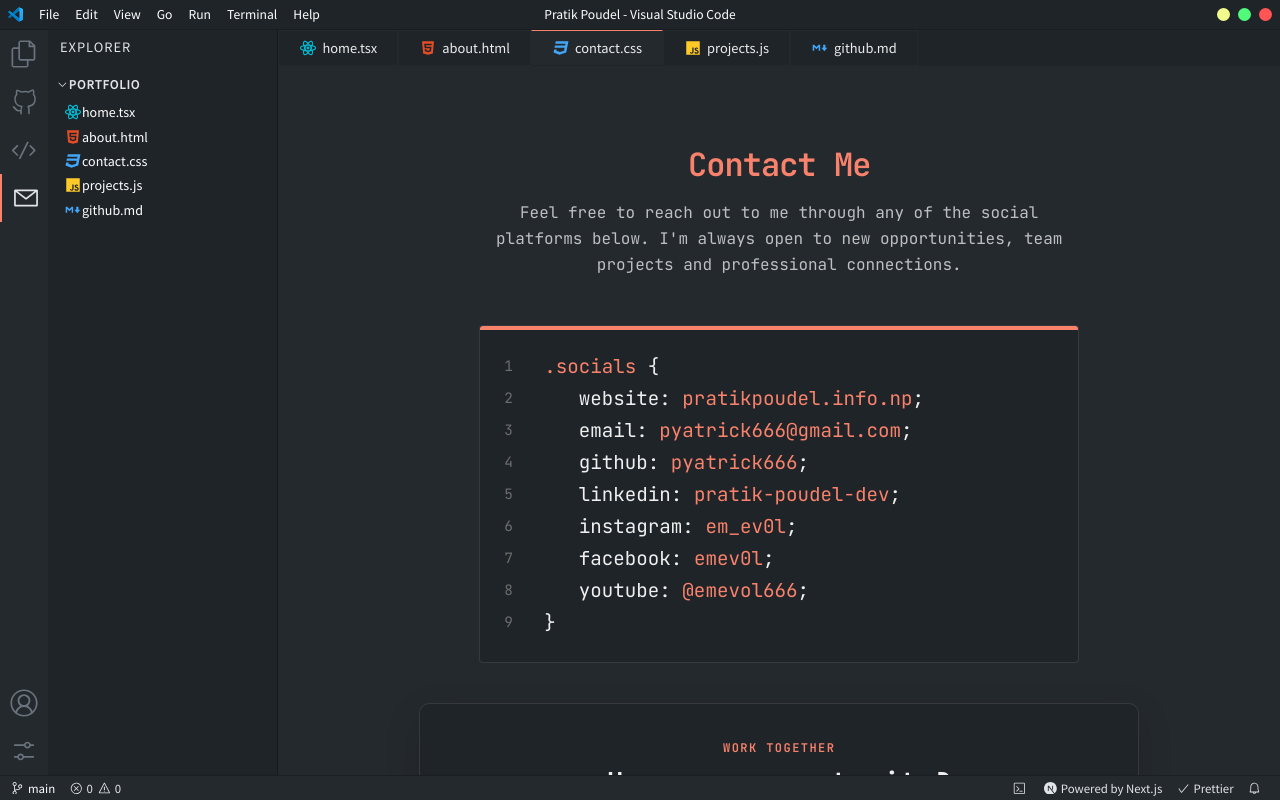
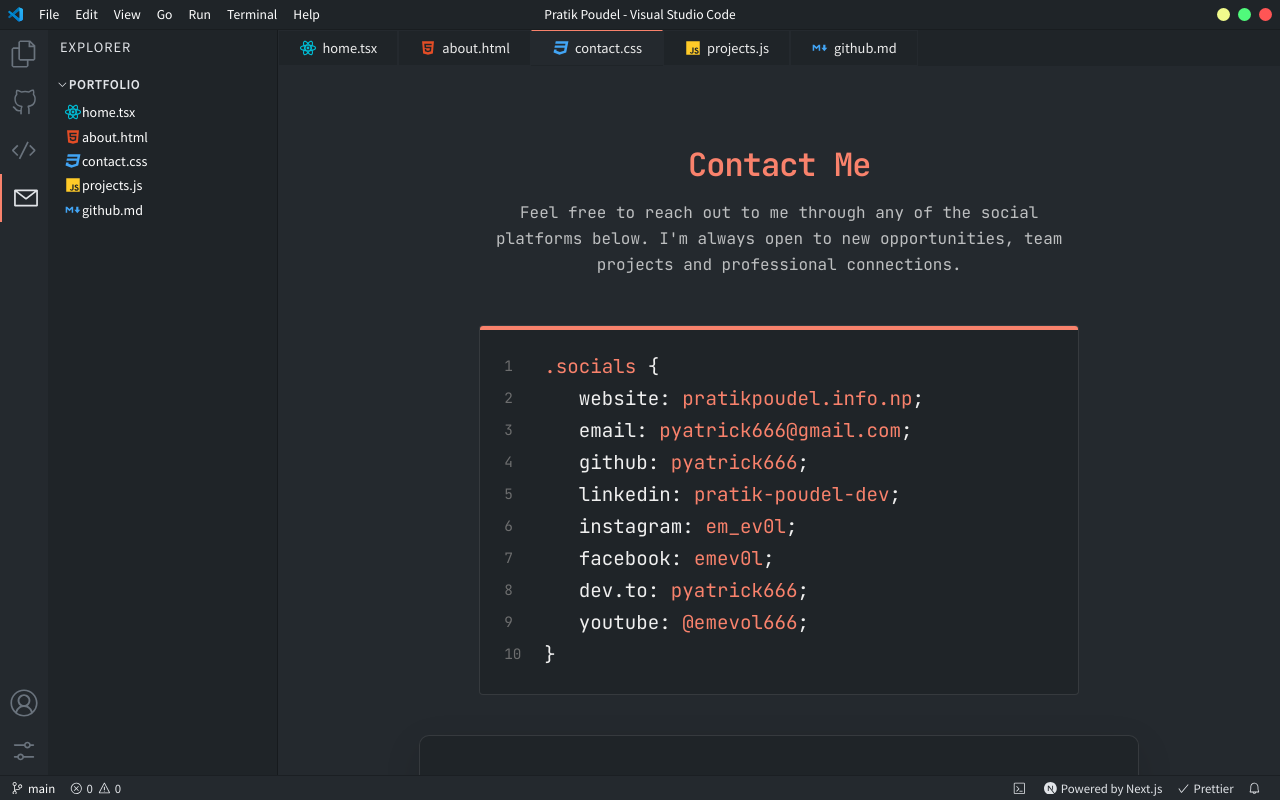
Before and after one commit to pyatrick666/Professional-Portfolio, a Next.js app: page /contact in a window 1280 px wide. Built offline with nearby package versions, Linux system fonts and the light colour scheme.

Commit message:
Add Dev.to profile to contact socials

```diff
--- a/components/ContactCode.tsx
+++ b/components/ContactCode.tsx
@@ -32,6 +32,11 @@ const contactItems = [
     href: 'https://www.facebook.com/emev0l',
   },
   {
+    social: 'dev.to',
+    link: 'pyatrick666',
+    href: 'https://dev.to/pyatrick666',
+  },
+  {
     social: 'youtube',
     link: '@emevol666',
     href: 'https://www.youtube.com/@emevol666',
```
